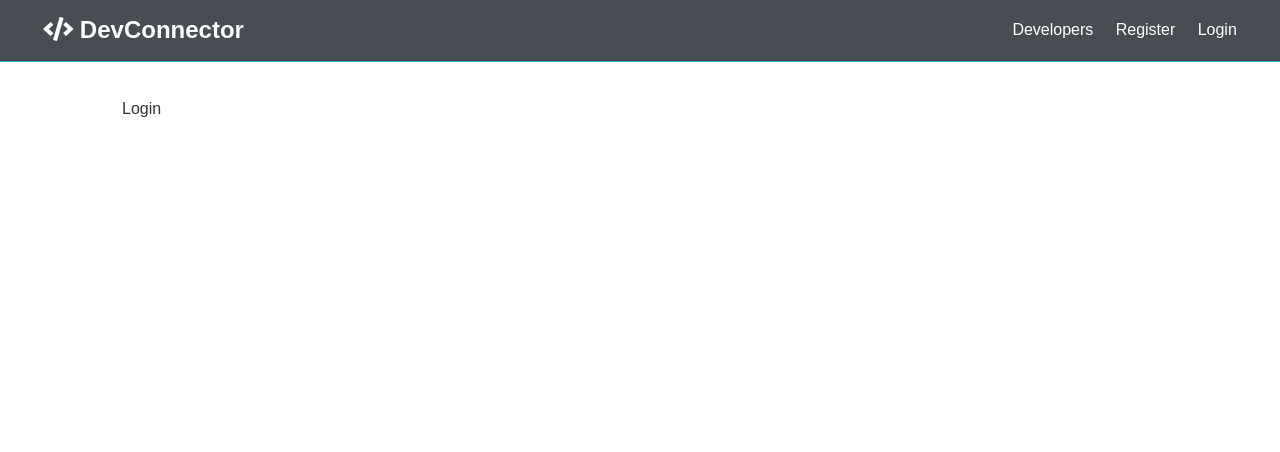
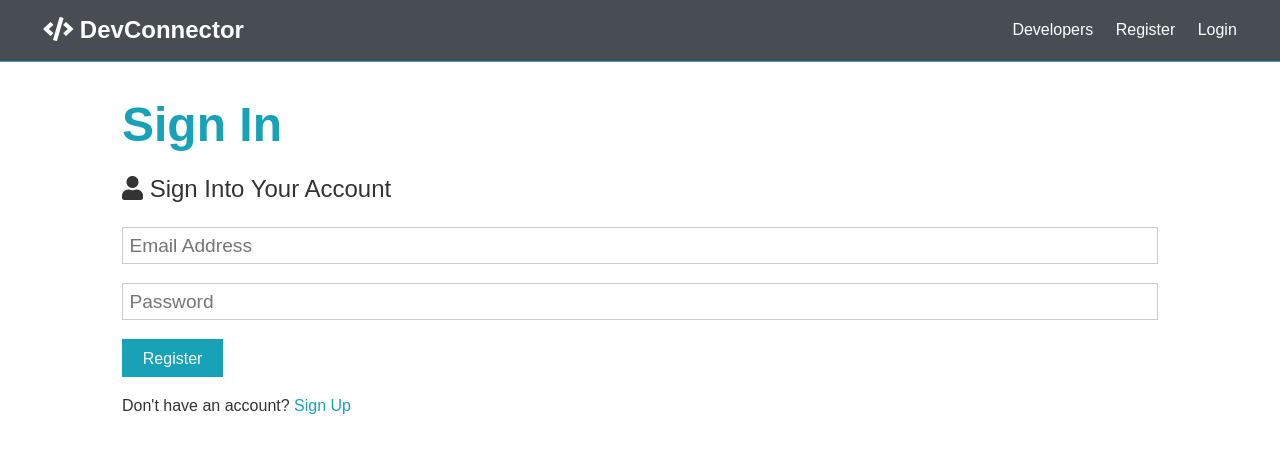
Before and after one commit to mwptje/devconnection, a React (Create React App) app in the folder client/: page /login in a window 1280 px wide. Shown: the top 452 px of the page. Built offline with nearby package versions, Linux system fonts and the light colour scheme.

Commit message:
up to the alert reducer and action

```diff
--- a/client/package.json
+++ b/client/package.json
@@ -16,7 +16,8 @@
     "react-scripts": "3.4.1",
     "redux": "^4.0.5",
     "redux-devtools-extension": "^2.13.8",
-    "redux-thunk": "^2.3.0"
+    "redux-thunk": "^2.3.0",
+    "uuid": "^8.0.0"
   },
   "scripts": {
     "start": "react-scripts start",
--- a/client/src/App.js
+++ b/client/src/App.js
@@ -5,15 +5,21 @@
 import Landing from "./components/layout/Landing";
 import Register from "./components/auth/Register";
 import Login from "./components/auth/Login";
+import Alert from "./components/layout/Alert";
+// add Redux to the app by using enclosing Provider tags
+import { Provider } from "react-redux";
+import store from "./store";
 
 import "./App.css";
 
 const App = () => (
+  <Provider store={store}>
     <Router>
       <Fragment>
         <Navbar />
         <Route exact path="/" component={Landing} />
         <section className="container">
+          <Alert />
           <Switch>
             <Route exact path="/register" component={Register} />
             <Route exact path="/login" component={Login} />
@@ -21,6 +27,7 @@
         </section>
       </Fragment>
     </Router>
+  </Provider>
 );
 
 export default App;
--- /dev/null
+++ b/client/src/actions/alert.js
@@ -0,0 +1,13 @@
+import { SET_ALERT, REMOVE_ALERT } from "./types";
+import { v4 as uuidv4 } from "uuid";
+
+// redux action to set an an alert
+export const setAlert = (msg, alertType, timeout = 2000) => (dispatch) => {
+  const id = uuidv4();
+  dispatch({
+    type: SET_ALERT,
+    payload: { msg, alertType, id },
+  });
+  // after 2 seconds remove the alert by calling REMOVE_ALERT
+  setTimeout(() => dispatch({ type: REMOVE_ALERT, payload: id }), timeout);
+};
--- /dev/null
+++ b/client/src/actions/types.js
@@ -0,0 +1,2 @@
+export const SET_ALERT = "SET_ALERT";
+export const REMOVE_ALERT = "REMOVE_ALERT";
--- a/client/src/components/auth/Login.js
+++ b/client/src/components/auth/Login.js
@@ -1,7 +1,59 @@
-import React from "react";
+import React, { Fragment, useState } from "react";
+import { Link } from "react-router-dom";
+import axios from "axios";
 
 const Login = () => {
-  return <div>Login</div>;
+  // set state hook and initialize fields
+  const [formData, setFormData] = useState({
+    email: "",
+    password: "",
+  });
+
+  // destructure to get the actual fields
+  const { email, password } = formData;
+  // onChange merge formData with original and newly changed field
+  const onChange = (e) =>
+    setFormData({ ...formData, [e.target.name]: e.target.value });
+  // on submitting the form
+  const onSubmit = async (e) => {
+    e.preventDefault();
+
+    console.log("Success");
+  };
+
+  return (
+    <Fragment>
+      <h1 className="large text-primary">Sign In</h1>
+      <p className="lead">
+        <i className="fas fa-user"></i> Sign Into Your Account
+      </p>
+      <form className="form" onSubmit={(e) => onSubmit(e)}>
+        <div className="form-group">
+          <input
+            type="email"
+            placeholder="Email Address"
+            name="email"
+            value={email}
+            onChange={(e) => onChange(e)}
+          />
+        </div>
+        <div className="form-group">
+          <input
+            type="password"
+            placeholder="Password"
+            name="password"
+            value={password}
+            onChange={(e) => onChange(e)}
+            minLength="6"
+          />
+        </div>
+        <input type="submit" className="btn btn-primary" value="Register" />
+      </form>
+      <p className="my-1">
+        Don't have an account? <Link to="/register">Sign Up</Link>
+      </p>
+    </Fragment>
+  );
 };
 
 export default Login;
--- a/client/src/components/auth/Register.js
+++ b/client/src/components/auth/Register.js
@@ -1,7 +1,11 @@
 import React, { Fragment, useState } from "react";
+import { connect } from "react-redux";
+import PropTypes from "prop-types";
+import { setAlert } from "../../actions/alert";
+import { Link } from "react-router-dom";
 import axios from "axios";
 
-const Register = () => {
+const Register = ({ setAlert }) => {
   // set state hook and initialize fields
   const [formData, setFormData] = useState({
     name: "",
@@ -19,30 +23,10 @@
   const onSubmit = async (e) => {
     e.preventDefault();
     if (password !== password2) {
-      console.log("Passwords do not match");
+      // use the setAlert action to pass a message
+      setAlert("Passwords do not match", "danger");
     } else {
-      // console.log(formData);
-      const newUser = {
-        name,
-        email,
-        password,
-      };
-      try {
-        // create header for request
-        const config = {
-          headers: {
-            "Content-Type": "application/json",
-          },
-        };
-        // convert newUser to valid json
-        const body = JSON.stringify(newUser);
-        // send using axios: path, body and config containing header
-        const res = await axios.post("/api/users", body, config);
-        // log the token that was received after registering a user
-        console.log(res.data);
-      } catch (err) {
-        console.error(err.response.setFormData);
-      }
+      console.log("Success");
     }
   };
 
@@ -99,10 +83,16 @@
         <input type="submit" className="btn btn-primary" value="Register" />
       </form>
       <p className="my-1">
-        Already have an account? <a href="login.html">Sign In</a>
+        Already have an account? <Link to="/login">Sign In</Link>
       </p>
     </Fragment>
   );
 };
 
-export default Register;
+Register.propTypes = {
+  setAlert: PropTypes.func.isRequired,
+};
+// when using redux we need to export using connect with this construct
+// 1st param is any state we need to pass, in this case none = null
+// 2nd param is the action = setAlert
+export default connect(null, { setAlert })(Register);
--- /dev/null
+++ b/client/src/components/layout/Alert.js
@@ -0,0 +1,22 @@
+import React from "react";
+import PropTypes from "prop-types";
+import { connect } from "react-redux";
+
+const Alert = ({ alerts }) =>
+  alerts !== null &&
+  alerts.length > 0 &&
+  alerts.map((alert) => (
+    <div key={alert.id} className={`alert alert-${alert.alertType}`}>
+      {alert.msg}
+    </div>
+  ));
+// make sure the data recieved is provided
+Alert.propTypes = {
+  alerts: PropTypes.array.isRequired,
+};
+
+const mapStateToProps = (state) => ({
+  alerts: state.alert,
+});
+
+export default connect(mapStateToProps)(Alert);
--- /dev/null
+++ b/client/src/reducers/alert.js
@@ -0,0 +1,24 @@
+// alert reducer
+// format:
+// {
+//    id: 1,
+//    msg: 'Please login',
+//    alertType: 'success'
+// }
+import { SET_ALERT, REMOVE_ALERT } from "../actions/types";
+
+const initialState = [];
+// setup for an alter reducer with two action types
+export default function (state = initialState, action) {
+  const { type, payload } = action;
+  switch (type) {
+    case SET_ALERT:
+      // return the current state merges with the new payload
+      return [...state, payload];
+    case REMOVE_ALERT:
+      // remove current, payload only contains the id
+      return state.filter((alert) => alert.id !== payload);
+    default:
+      return state;
+  }
+}
--- /dev/null
+++ b/client/src/reducers/index.js
@@ -0,0 +1,7 @@
+import { combineReducers } from "redux";
+import alert from "./alert";
+
+// combine any reducers here
+export default combineReducers({
+  alert,
+});
--- /dev/null
+++ b/client/src/store.js
@@ -0,0 +1,18 @@
+// redux store with several reducers
+import { createStore, applyMiddleware } from "redux";
+import { composeWithDevTools } from "redux-devtools-extension";
+import thunk from "redux-thunk";
+// fill called index.js so no need to fully import from reducers
+import rootReducer from "./reducers";
+// set the inital state to an empty object
+const initialState = {};
+// add the only middleware
+const middleware = [thunk];
+// create the store
+const store = createStore(
+  rootReducer,
+  initialState,
+  composeWithDevTools(applyMiddleware(...middleware))
+);
+
+export default store;
```
Also changed, not shown: client/src/actions.js (added), 1 other file (tests, documents, lock files or other folders). Lines whose indentation alone changed are shown as unchanged.
